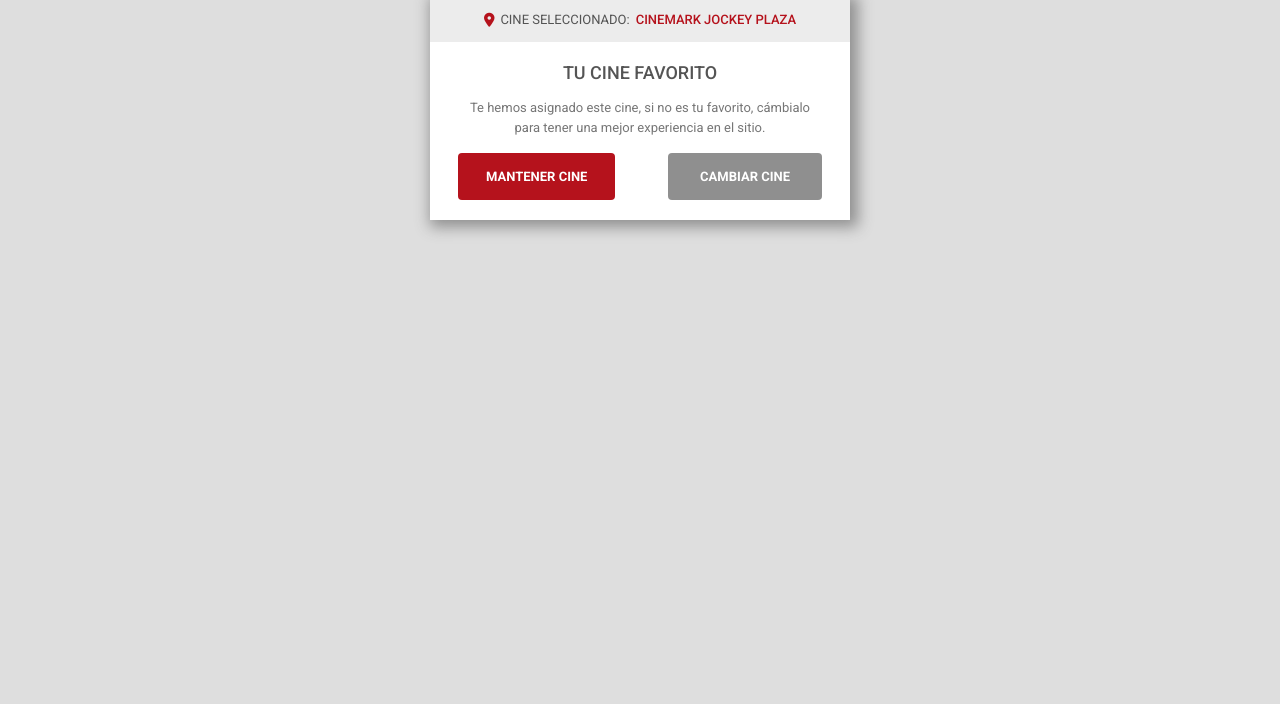
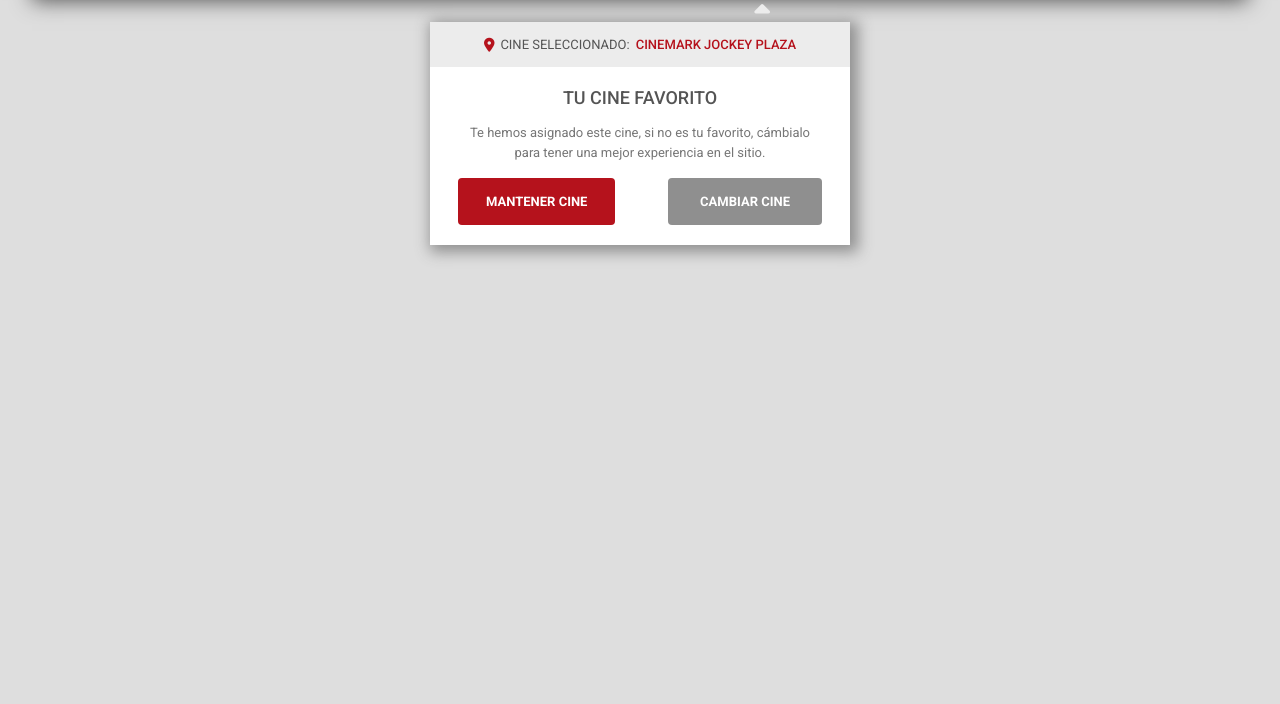
Before and after one commit to raulsr92/RASR-Cinemark-inspiration, a plain HTML site: page index.html in a window 1280 px wide. Shown: the part 96-800 px from the top of the page. Drawn offline with Linux system fonts and the light colour scheme.

Commit message:
Se culminó la ventana emergente

```diff
--- a/index.html
+++ b/index.html
@@ -47,6 +47,9 @@
         </nav>
 
     </header>
+
+    <aside>
+        <i class="fa-solid fa-caret-down text-icon-2"></i>
         <article>
             <section>
                 <i class="fa-solid fa-location-dot text-icon"></i>
@@ -63,5 +66,7 @@
                 </div>
             </section>
         </article>
+    </aside>
+
 </body>
 </html>
--- a/styles.css
+++ b/styles.css
@@ -43,6 +43,7 @@
     background: var(--white);
     display: grid;
     grid-template-rows: repeat(2, auto);
+    box-shadow: 0px 4px 20px 0px var(--black-color-tone2);
 }
 
 header section:nth-child(1){
@@ -353,3 +354,17 @@
 }
 
 /* ==== FIN Estilos boton 5  ==== */
+
+/* ==== Estilos flecha afuera de la ventana  ==== */
+
+.text-icon-2{
+    transform: rotate(0.5turn);
+    font-size: 25px;
+    color: var(--black-color-tone3);
+    padding-left: 80px;
+}
+
+aside{
+    display: flex;
+    flex-direction: column;
+}
```
Lines whose indentation alone changed are shown as unchanged.
